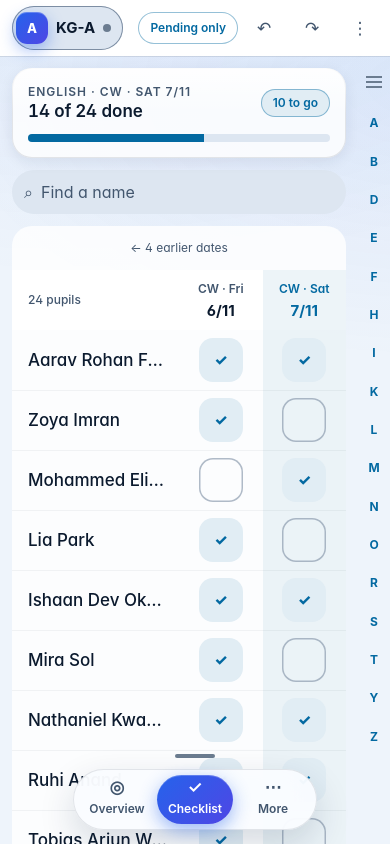
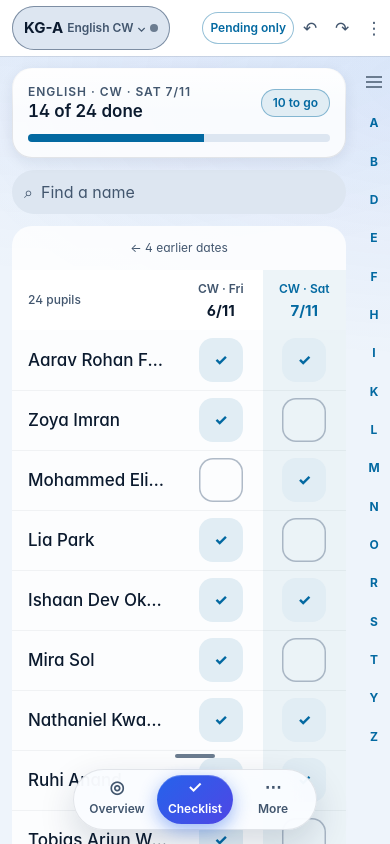
Before and after one commit to steph1420/sow-driftline, a React (Vite) app: page / in a window 390 px wide. Shown: the top 844 px of the page. Built offline with nearby package versions, Linux system fonts and the light colour scheme.

Commit message:
v0.7.0 S4c (t102u): class pill shows subject + type on phones

```diff
--- a/src/shell/shell.css
+++ b/src/shell/shell.css
@@ -12,7 +12,9 @@
 .sow-empty .sow-ico { width: var(--dl-space-16); height: var(--dl-space-16); border-radius: var(--dl-radius-xl); display: grid; place-items: center; font-size: var(--dl-type-title1-size); background: var(--dl-chip-accent-bg); color: var(--dl-color-accent); }
 .sow-empty p { margin: 0; }
 .sow-foot { text-align: center; font-size: var(--dl-type-caption-size); color: var(--dl-color-text-faint); }
-@media (max-width: 600px) { .sow-pill small { display: none; } } /* token-ok: 1px hairline */
+/* S4b (t102u): the pill always names subject + type; on phones the letter logo goes and the subject ellipsises instead */
+.sow-pill { min-width: 0; flex: 0 1 auto; } .sow-pill small { overflow: hidden; text-overflow: ellipsis; min-width: 0; }
+@media (max-width: 600px) { .sow-pill .dl-logo { display: none; } .sow-pill { padding-left: var(--dl-space-3); gap: var(--dl-space-1); } .sow-pend { padding-inline: var(--dl-space-2); } .sow-bar .sow-ib { width: var(--dl-space-8); } .sow-pill small { font-size: var(--dl-type-caption-size); } .sow-bar { gap: 0; padding-right: 0; } }
 /* D1 checklist — r4 calm notebook look, tokens only */
 .sow-glance { display: flex; align-items: center; gap: var(--dl-space-3); }
 .sow-prog { height: var(--dl-space-2); border-radius: var(--dl-radius-pill); background: var(--dl-color-track); overflow: hidden; margin-top: var(--dl-space-3); }
```
